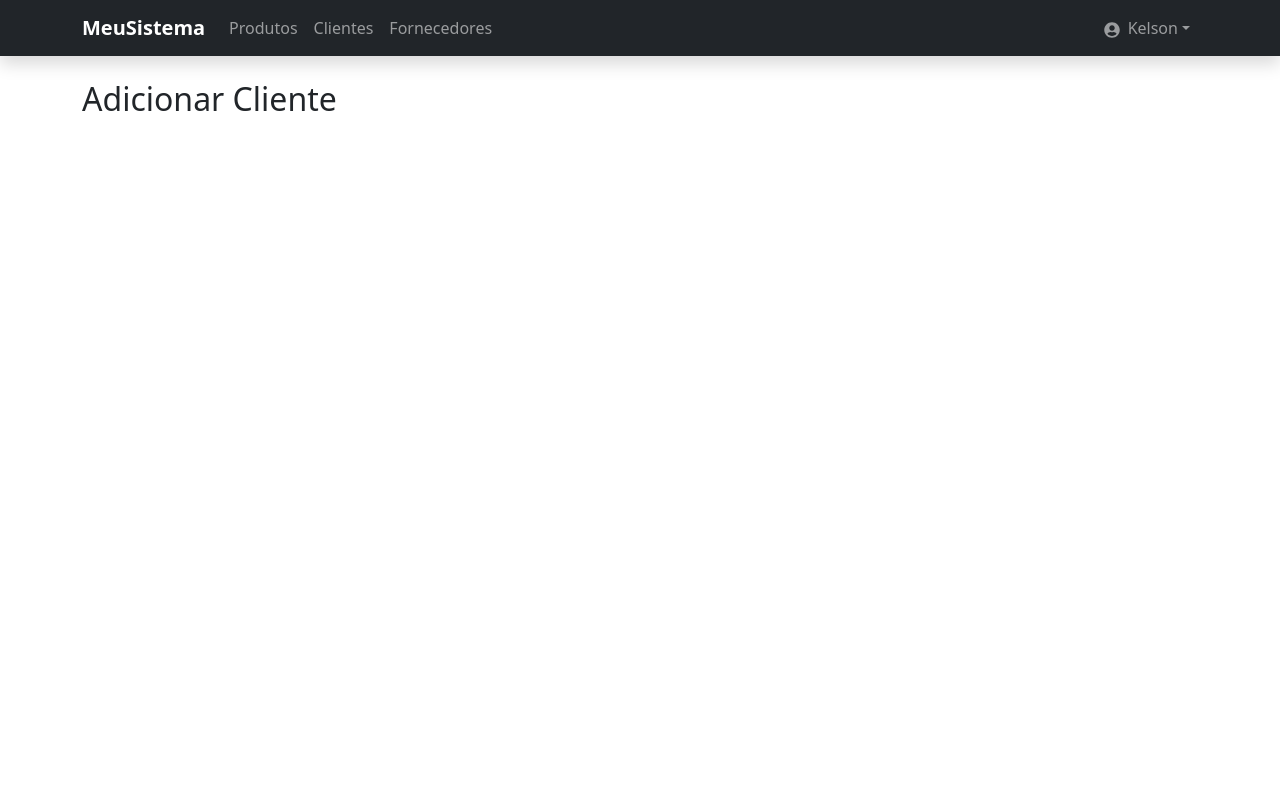
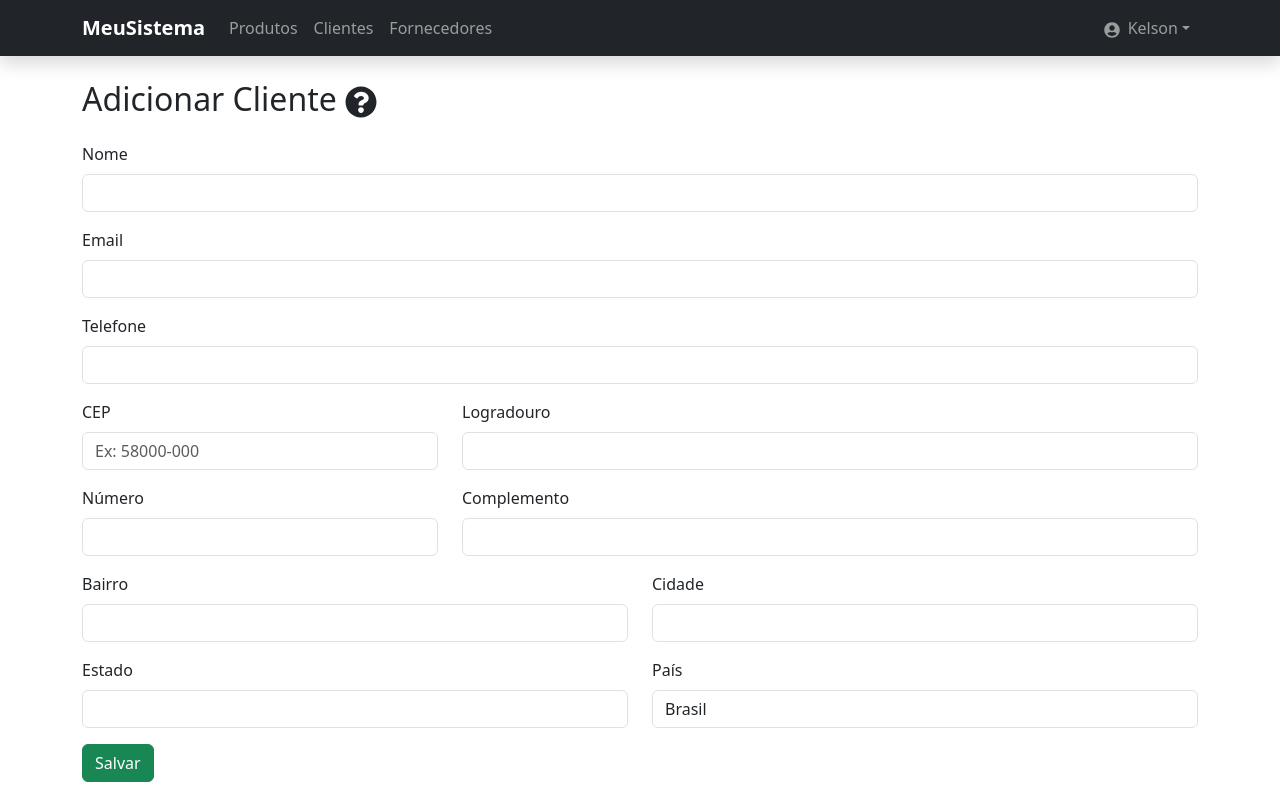
Before and after one commit to kelsonvictr/meusistema-frontend-turma04, a React (Vite) app: page /cadastrar-cliente in a window 1280 px wide. Built offline with nearby package versions, Linux system fonts and the light colour scheme; no server answers.

Commit message:
fix: clienteform

```diff
--- a/src/pages/Cliente/ClienteForm.jsx
+++ b/src/pages/Cliente/ClienteForm.jsx
@@ -1,10 +1,15 @@
 import React from 'react'
 import { useState, useEffect } from 'react'
-import { useParams } from 'react-router-dom'
+import { useNavigate, useParams } from 'react-router-dom'
 import axios from 'axios'
-import { Container } from 'react-bootstrap'
+import { Container, Form, OverlayTrigger, Tooltip, Row, Col, Button, Modal } from 'react-bootstrap'
+import { FaQuestionCircle, FaCheckCircle } from 'react-icons/fa'
 
 const ClienteForm = () => {
+
+    const [modalAberto, setModalAberto] = useState(false)
+
+    const navigate = useNavigate()
 
     // Estou verificando se existe o ID na URL
     const { id } = useParams()
@@ -69,7 +74,168 @@ const ClienteForm = () => {
     <Container className="mt-4">
         <h2 className="mb-4 d-flex align-items-center">
             { id ? 'Editar Cliente' : 'Adicionar Cliente' }
+            <OverlayTrigger
+            placement="right"
+            overlay={<Tooltip>Preencha os dados do cliente</Tooltip>}
+        >
+            <span className="ms-2" style={{cursor: 'pointer'}}>
+                <FaQuestionCircle />
+            </span>
+
+        </OverlayTrigger>
         </h2>
+
+        <Form>
+
+        <Form.Group className="mb-3">
+            <Form.Label>Nome</Form.Label>
+            <Form.Control
+                required
+                value={cliente.nome}
+                onChange={e => setCliente({ ...cliente, nome: e.target.value })}
+            />
+        </Form.Group>
+
+        <Form.Group className="mb-3">
+            <Form.Label>Email</Form.Label>
+            <Form.Control
+                type="email"
+                required
+                value={cliente.email}
+                onChange={e => setCliente({ ...cliente, email: e.target.value })}
+            />
+        </Form.Group>
+
+        <Form.Group className="mb-3">
+            <Form.Label>Telefone</Form.Label>
+            <Form.Control
+                type="text"
+                required
+                value={cliente.telefone}
+                onChange={e => setCliente({ ...cliente, telefone: e.target.value })}
+            />
+        </Form.Group>
+
+        { /* Campos de Endereço */ }
+                <Row>
+                    <Col md={4}>
+                        <Form.Group className="mb-3">
+                            <Form.Label>CEP</Form.Label>
+                            <Form.Control
+                                type="text"
+                                placeholder="Ex: 58000-000"
+                                value={cliente.endereco.cep}
+                                onChange={handleCepChange}
+                                autoComplete="off"
+                                required
+                            />
+                        </Form.Group>
+
+                    </Col>
+                    <Col md={8}>
+                        <Form.Group className="mb-3">
+                            <Form.Label>Logradouro</Form.Label>
+                            <Form.Control
+                                value={cliente.endereco.logradouro}
+                                onChange={e => handleEndereco('logradouro', e.target.value)}
+                                required
+                            />
+                        </Form.Group>
+                    </Col>
+                </Row>
+
+                <Row>
+                    <Col md={4}>
+                        <Form.Group className="mb-3">
+                            <Form.Label>Número</Form.Label>
+                            <Form.Control
+                                value={cliente.endereco.numero}
+                                onChange={e => handleEndereco('numero', e.target.value)}
+                                required
+                            />
+                        </Form.Group>
+                    </Col>
+
+                    <Col md={8}>
+                        <Form.Group className="mb-3">
+                            <Form.Label>Complemento</Form.Label>
+                            <Form.Control
+                                value={cliente.endereco.complemento}
+                                onChange={e => handleEndereco('complemento', e.target.value)}
+                            />
+                         </Form.Group>
+                    </Col>
+                </Row>
+                <Row>
+                    <Col md={6}>
+                        <Form.Group className="mb-3">
+                            <Form.Label>Bairro</Form.Label>
+                            <Form.Control
+                                value={cliente.endereco.bairro}
+                                onChange={e => handleEndereco('bairro', e.target.value)}
+                                required
+                            />
+                        </Form.Group>
+                    </Col>
+
+                    <Col md={6}>
+                        <Form.Group className="mb-3">
+                            <Form.Label>Cidade</Form.Label>
+                            <Form.Control
+                                value={cliente.endereco.cidade}
+                                onChange={e => handleEndereco('cidade', e.target.value)}
+                            />
+                         </Form.Group>
+                    </Col>
+                </Row>
+
+                <Row>
+                    <Col md={6}>
+                        <Form.Group className="mb-3">
+                            <Form.Label>Estado</Form.Label>
+                            <Form.Control
+                                value={cliente.endereco.estado}
+                                onChange={e => handleEndereco('estado', e.target.value)}
+                                required
+                            />
+                        </Form.Group>
+                    </Col>
+
+                    <Col md={6}>
+                        <Form.Group className="mb-3">
+                            <Form.Label>País</Form.Label>
+                            <Form.Control
+                                value={cliente.endereco.pais}
+                                onChange={e => handleEndereco('pais', e.target.value)}
+                            />
+                         </Form.Group>
+                    </Col>
+                </Row>
+
+                <Button type="submit" variant="success">
+                    Salvar
+                </Button>
+
+        </Form>
+
+         {/* Modal de Sucesso */}
+
+        <Modal show={modalAberto} onHide={() => { setModalAberto(false); navigate('/listar-clientes') }}>
+            <Modal.Header closeButton>
+                <Modal.Title>
+                   <FaCheckCircle className="text-success me-2" /> Sucesso:
+                </Modal.Title>
+            </Modal.Header>
+            <Modal.Body>
+                Cliente adicionado com sucesso!
+            </Modal.Body>
+            <Modal.Footer>
+                <Button variant="success" onClick={() => navigate( '/listar-fornecedores')}>Fechar</Button>
+            </Modal.Footer>
+
+
+        </Modal>
+
 
     </Container>
   )
```
